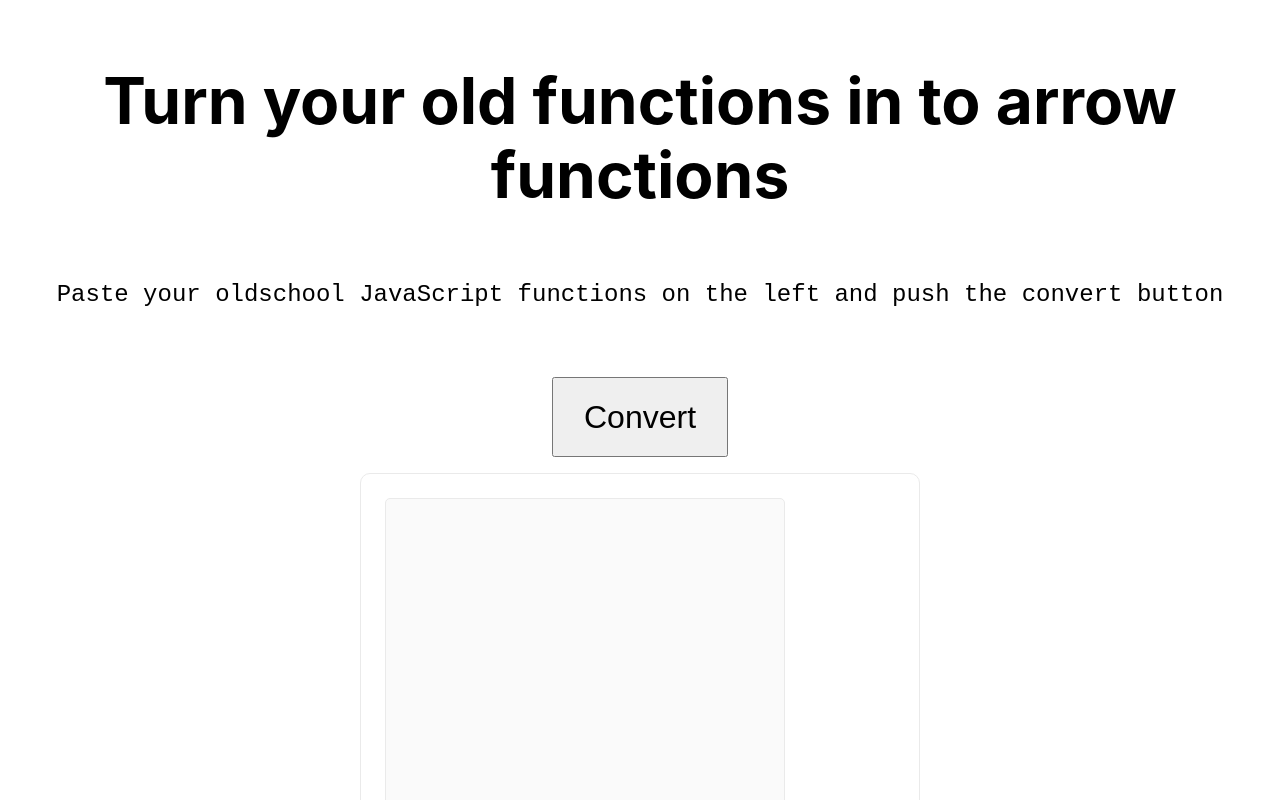
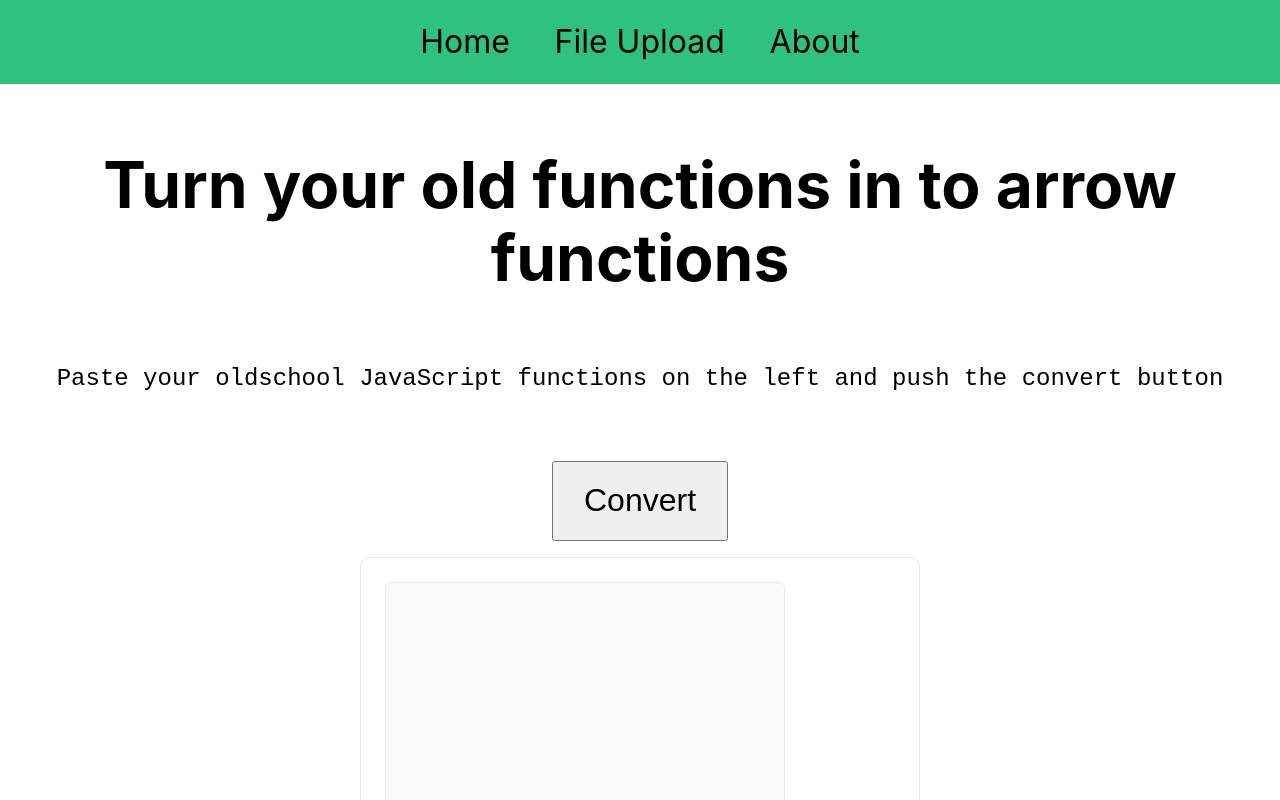
Before and after one commit to MartinPettersen/functionToArrowFunction, a Next.js app: page / in a window 1280 px wide. Shown: the top 800 px of the page. Built offline with nearby package versions, Linux system fonts and the light colour scheme.

Commit message:
add navbar

```diff
--- /dev/null
+++ b/components/Navbar.js
@@ -0,0 +1,20 @@
+import React from "react";
+import Link from "next/link";
+
+const Navbar = () => {
+  return (
+    <div className="navbar">
+      <Link href="/" >
+        <a className="navButton">Home</a>
+      </Link>
+      <Link href="/filePage">
+        <a className="navButton">File Upload</a>
+      </Link>
+      <Link href="/about">
+        <a className="navButton">About</a>
+      </Link>
+    </div>
+  );
+};
+
+export default Navbar;
--- a/pages/_app.js
+++ b/pages/_app.js
@@ -1,7 +1,11 @@
+import Navbar from '../components/Navbar'
 import '../styles/globals.css'
 
 function MyApp({ Component, pageProps }) {
-  return <Component {...pageProps} />
+  return <div>
+    <Navbar />
+    <Component {...pageProps} />
+  </div>
 }
 
 export default MyApp
--- a/styles/globals.css
+++ b/styles/globals.css
@@ -19,6 +19,20 @@ a {
   white-space: pre-wrap;
 }
 
+.navbar {
+  background-color: #2EC27E;
+  display: flex;
+  align-items: center;
+  justify-content: center;
+  flex-wrap: wrap;
+
+}
+.navButton {
+  margin: 0.7rem;
+  padding: 0.7rem;
+  font-size: 2rem;
+}
+
 @media (prefers-color-scheme: dark) {
   html {
     color-scheme: dark;
```
